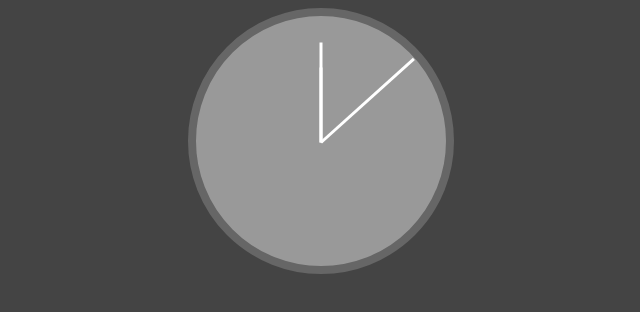
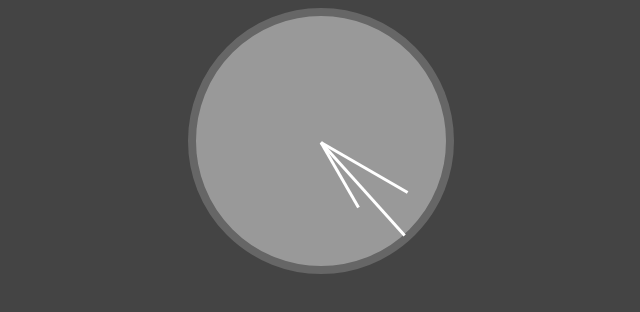
Before and after one commit to cagrimmett/javascript30, a plain HTML site: page 02-clock/index.html in a window 1280 px wide. Shown: the whole page, without its empty margins (327-967 px from the left). Drawn offline with Linux system fonts and the light colour scheme.

Commit message:
offset to start at 12, minute and hour hand

```diff
--- a/02-clock/index.html
+++ b/02-clock/index.html
@@ -63,15 +63,22 @@
         const hours = now.getHours();
 
         function secminDegrees(input) {
-          return input * 6; // 360/60 = 6
+          return input * 6 + 90; // 360/60 = 6
         }
 
         function hourDegrees(hour) {
-          return hour * 30; // 360/12 = 30
+          return hour * 30 + 90; // 360/12 = 30
         }
 
         const secondHand = document.querySelector('.second');
         secondHand.style.transform = `rotate(${secminDegrees(seconds)}deg)`;
+
+        const minuteHand = document.querySelector('.minute');
+        minuteHand.style.transform = `rotate(${secminDegrees(minutes)}deg)`;
+
+        const hourHand = document.querySelector('.hour');
+        hourHand.style.transform = `rotate(${hourDegrees(hours)}deg)`;
+
       }
 
       setInterval(setTime, 1000);
```
